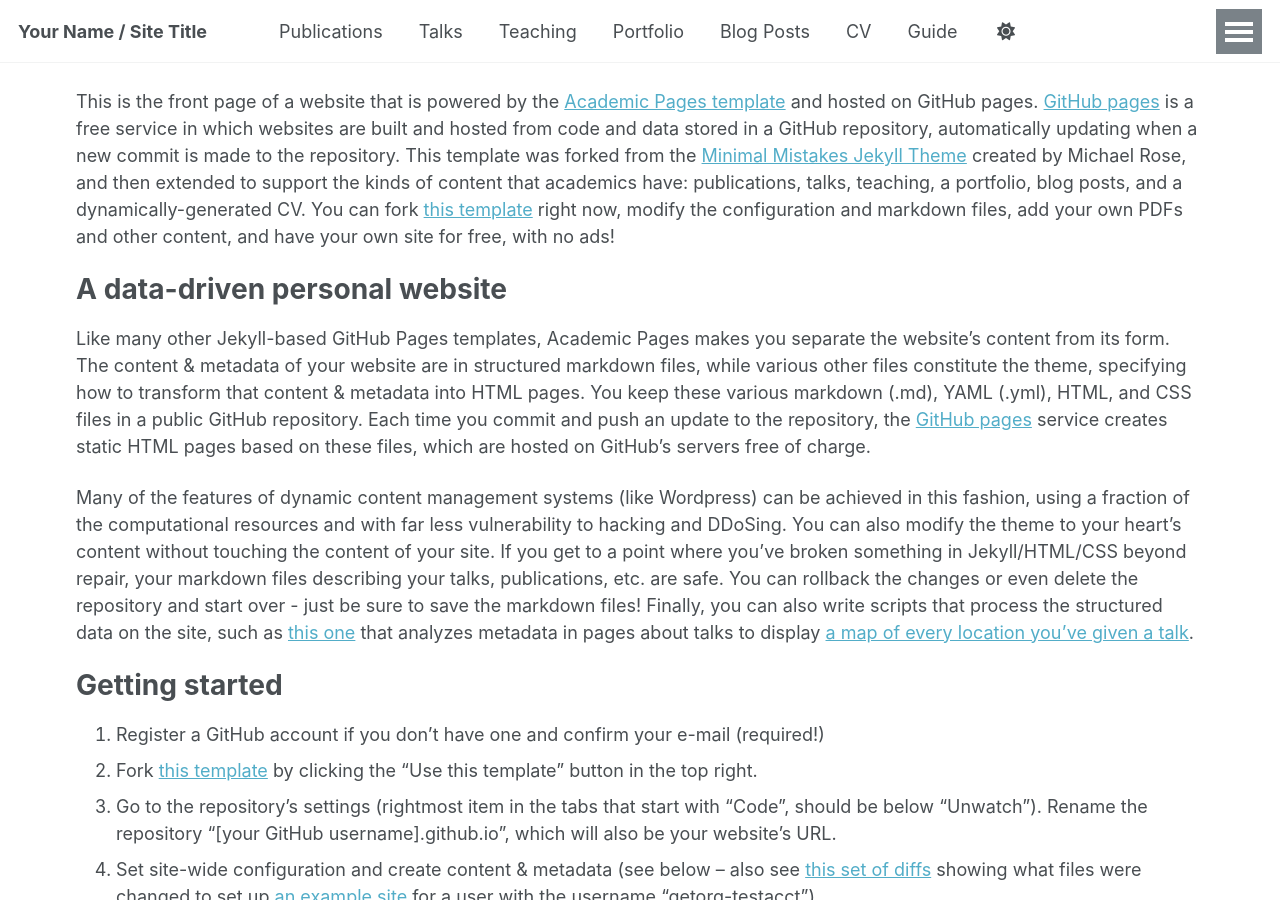
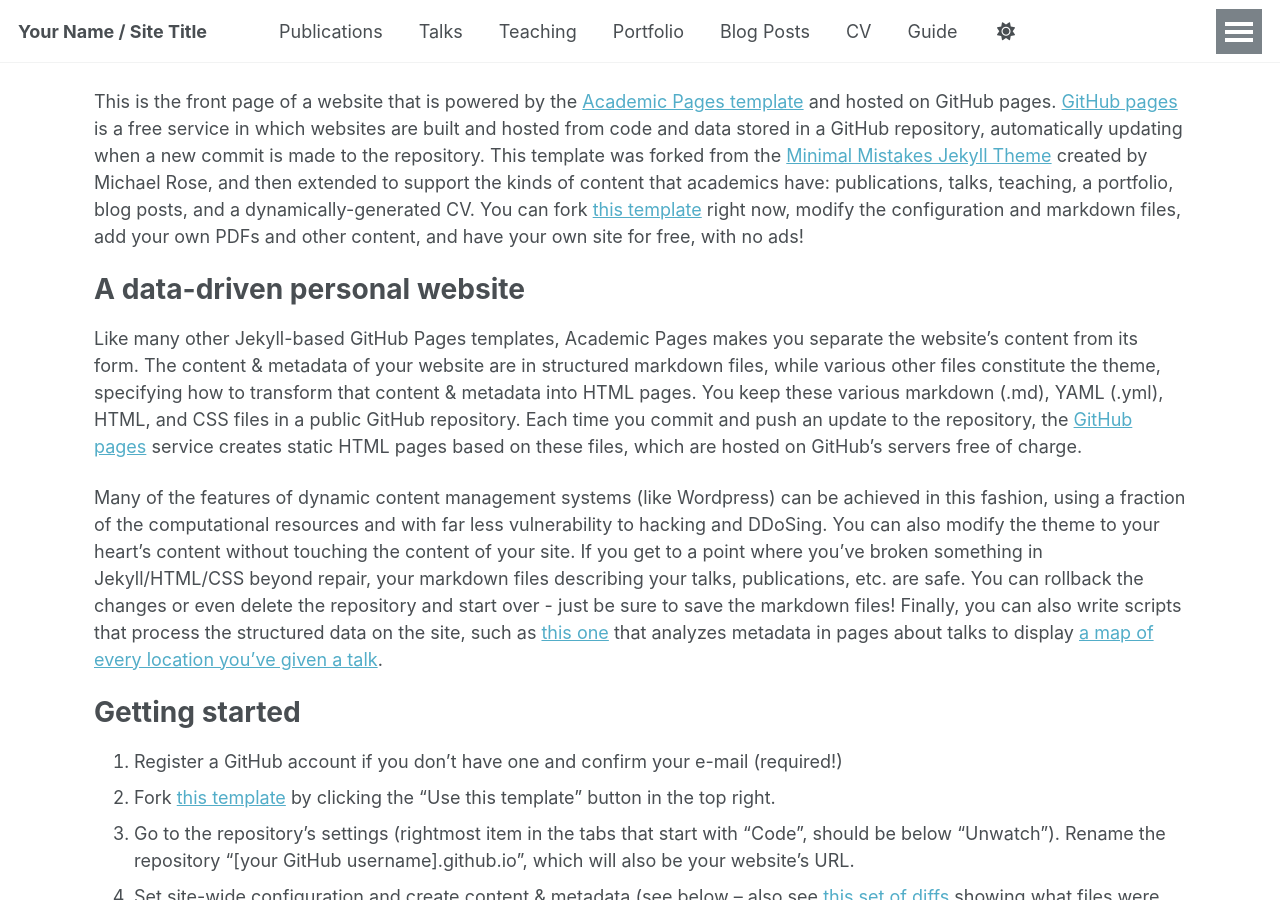
Before and after one commit to XAI-Winter-School/xai-winter-school.github.io, a Jekyll site: the page built from _pages/about.md, in a window 1280 px wide and 900 px high. Built offline with Jekyll 4.4.1, drawn with Linux system fonts in a browser that asks for light colours.

Commit message:
Update plain.html

```diff
--- a/_layouts/plain.html
+++ b/_layouts/plain.html
@@ -9,7 +9,7 @@
     {% include masthead.html %}
 
     <!-- Add a container div with padding -->
-    <div style="padding: 0 2rem; max-width: 1200px; margin: 0 auto;">
+    <div style="padding: 0 3rem; max-width: 1200px; margin: 0 auto;">
         {{ content }}
     </div>
 </body>
```
